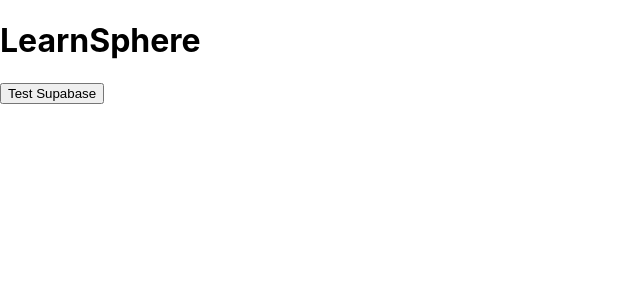
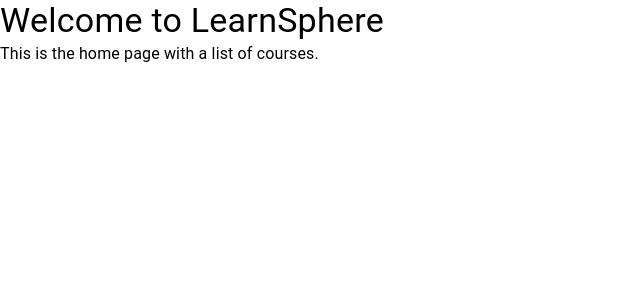
Before and after one commit to melnig/learnsphere, a React (Create React App) app: page / in a window 1280 px wide. Shown: the top 300 px of the page, without its empty margins (0-640 px from the left). Built offline with nearby package versions, Linux system fonts and the light colour scheme.

Commit message:
Add basic routing with Home and Course pages

```diff
--- a/src/App.tsx
+++ b/src/App.tsx
@@ -1,22 +1,15 @@
-import React from 'react';
-import logo from './logo.svg';
-import { supabase } from './supabase-config';
-import './App.css';
+import { BrowserRouter, Routes, Route } from 'react-router-dom';
+import Home from './pages/Home';
+import Course from './pages/Course';
 
 function App() {
-  const testSupabase = async () => {
-    const { data, error } = await supabase
-      .from('test_table')
-      .insert([{ name: 'Test Entry' }])
-      .select(); // Додаємо .select(), щоб повернути вставлені дані
-    console.log('Data:', data, 'Error:', error);
-  };
-
   return (
-    <div>
-      <h1>LearnSphere</h1>
-      <button onClick={testSupabase}>Test Supabase</button>
-    </div>
+    <BrowserRouter>
+      <Routes>
+        <Route path="/" element={<Home />} />
+        <Route path="/course/:id" element={<Course />} />
+      </Routes>
+    </BrowserRouter>
   );
 }
 
--- /dev/null
+++ b/src/pages/Course.tsx
@@ -0,0 +1,14 @@
+import { Typography } from '@mui/material';
+import { useParams } from 'react-router-dom';
+
+export default function Course() {
+  const { id } = useParams(); // Отримуємо ID із URL
+  return (
+    <div>
+      <Typography variant="h4">Course Details</Typography>
+      <Typography variant="body1">
+        This is the page for Course ID: {id}
+      </Typography>
+    </div>
+  );
+}
--- /dev/null
+++ b/src/pages/Home.tsx
@@ -0,0 +1,12 @@
+import { Typography } from '@mui/material';
+
+export default function Home() {
+  return (
+    <div>
+      <Typography variant="h4">Welcome to LearnSphere</Typography>
+      <Typography variant="body1">
+        This is the home page with a list of courses.
+      </Typography>
+    </div>
+  );
+}
```
